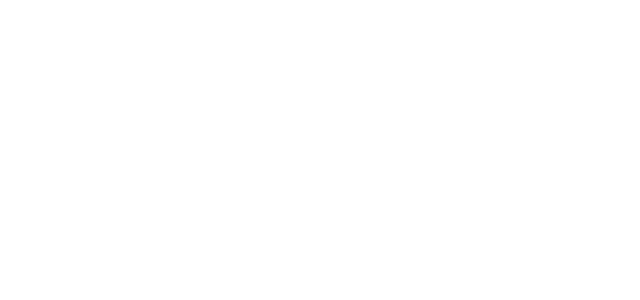
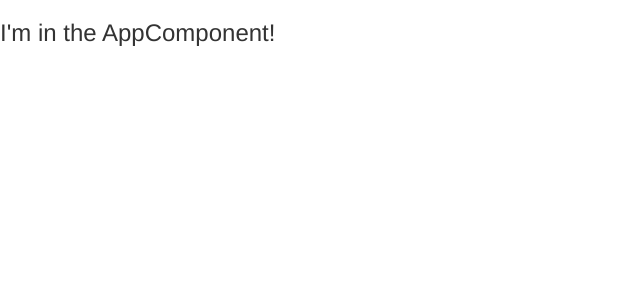
Before and after one commit to Jackson-Calixto/Angular-TheCompleteGuide, an Angular app in the folder my-first-app/: page / in a window 1280 px wide. Shown: the top 300 px of the page, without its empty margins (0-640 px from the left). Built offline with nearby package versions, Linux system fonts and the light colour scheme.

Commit message:
Creating a New Component

```diff
--- a/my-first-app/src/app/app.component.html
+++ b/my-first-app/src/app/app.component.html
@@ -1 +1,2 @@
 <!doctype html>
+<h3>I'm in the AppComponent!</h3>
--- a/my-first-app/src/app/app.module.ts
+++ b/my-first-app/src/app/app.module.ts
@@ -3,9 +3,12 @@
 import { FormsModule } from '@angular/forms'; // Import FormsModule
 
 import { AppComponent } from './app.component';
+import { ServerComponent } from './server/server.component';
 
 @NgModule({
-  declarations: [AppComponent],
+  declarations: [	AppComponent,
+      ServerComponent
+   ],
   imports: [BrowserModule, FormsModule], // Add FormsModule to the imports array
   bootstrap: [AppComponent],
 })
--- /dev/null
+++ b/my-first-app/src/app/server/server.component.html
@@ -0,0 +1,2 @@
+<!DOCTYPE html>
+<p>The Server Component</p>
```
Also changed, not shown: my-first-app/src/app/server/server.component.ts (added, +9 -0 lines).
